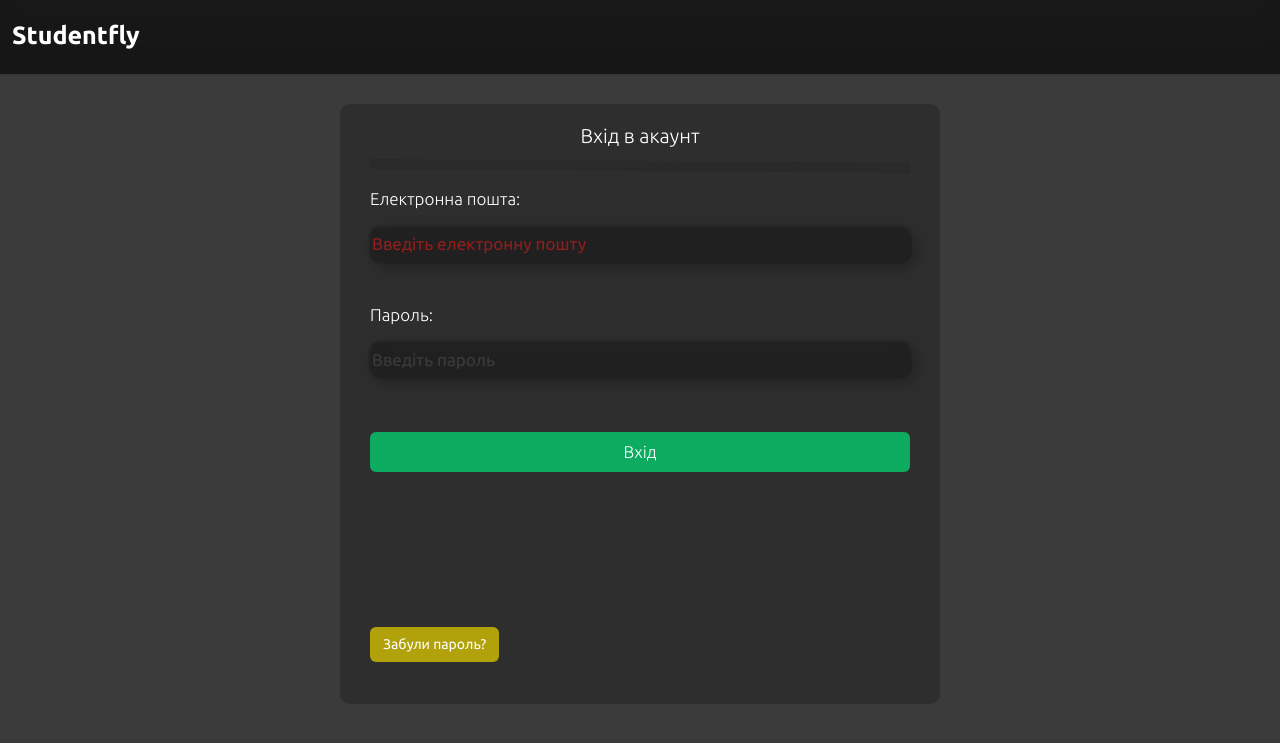
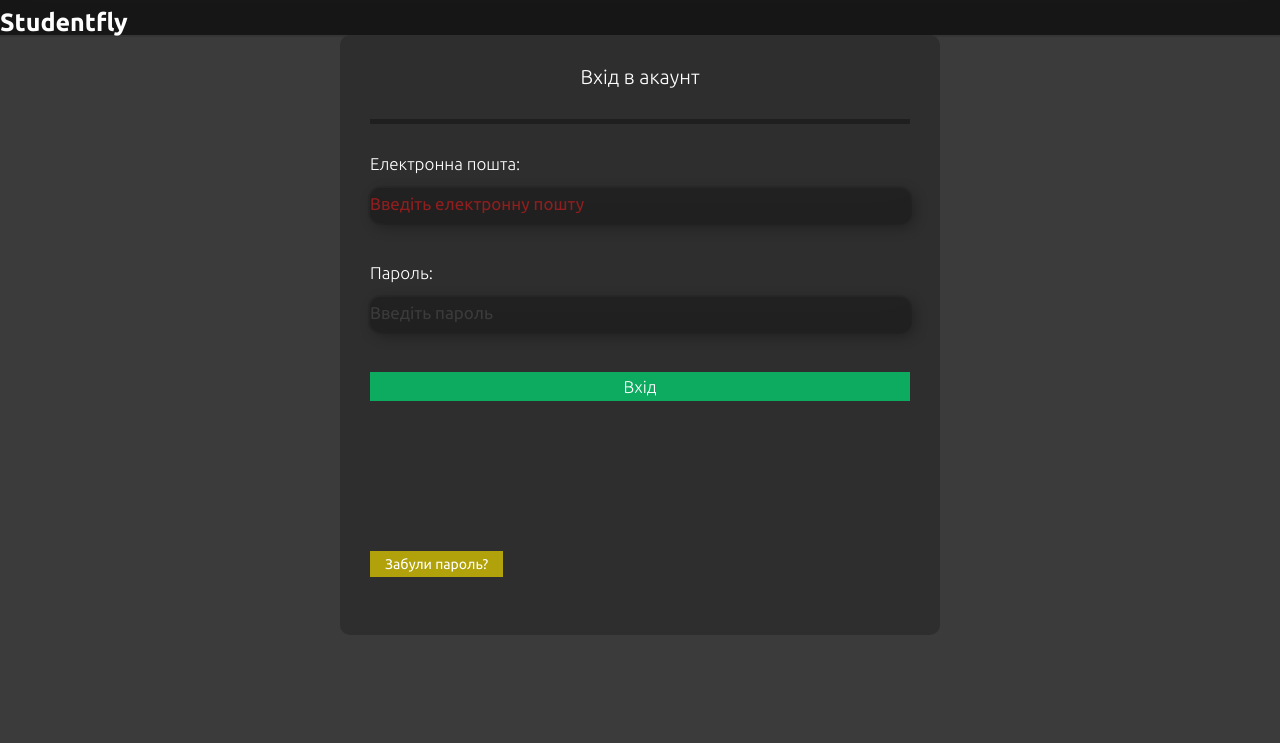
Before and after one commit to Munssin/cosy-students-network, a Django app: template socnetwork/templates/auth/index.html in a window 1280 px wide. Shown: the top 743 px of the page. Run offline with Django 4.2, Linux system fonts and the light colour scheme; the template is opened without the code that fills it, so the values that code supplies are empty.

Commit message:
some fix

```diff
--- a/socnetwork/templates/auth/assets/css/main.css
+++ b/socnetwork/templates/auth/assets/css/main.css
@@ -1,3 +1,59 @@
+* {
+    padding: 0;
+    margin: 0;
+    box-sizing: border-box;
+}
+
+*, *:before, *:after {
+    box-sizing: border-box;
+}
+
+html, body {
+    margin: 0;
+    padding: 0;
+    font-size: 18px;
+    font-family: "Ubuntu", sans-serif;
+    transition: 0.3s all ease;
+}
+
+body {
+    overflow-x: hidden;
+}
+
+a {
+    text-decoration: none;
+    transition: 0.3s all ease;
+}
+
+input {
+    outline: none;
+}
+
+input::-webkit-outer-spin-button,
+input::-webkit-inner-spin-button {
+    -webkit-appearance: none;
+}
+
+ol,
+ul {
+    list-style: none;
+    margin: 0;
+    padding: 0;
+}
+
+li {
+    line-height: 30px;
+}
+
+p {
+    line-height: 30px;
+    word-wrap: break-word;
+}
+
+button {
+    border: transparent;
+}
+
 body {
     background: #3B3B3B;
     background-size: 100%;
@@ -47,6 +103,10 @@ body {
     font-family: "Ubuntu", sans-serif;
 }
 
+.login-page .form .form-one-yellow {
+    margin-top: 150px;
+}
+
 .button {
     margin-top: 250px;
 }
@@ -91,10 +151,6 @@ body {
   font-display: swap;
 }
 
-.text {
-    font-family: "Ubuntu", sans-serif;
-}
-
 button {
     font-family: "Ubuntu", sans-serif;
 }
@@ -105,10 +161,8 @@ button {
 }
 
 .form-one-green {
-    position: relative;
-    bottom: -45px;
     width: 540px;
-    left: 30px;
+    padding: 5px 15px;
     font-family: "Ubuntu", sans-serif;
     font-style: normal;
     font-size: 17px;
@@ -116,7 +170,7 @@ button {
 }
 
 .form-two-green {
-    margin-right: 30px;
+    padding: 5px 15px;
     width: 240px;
     float: right;
     font-family: "Ubuntu", sans-serif;
@@ -131,9 +185,7 @@ button {
 }
 
 .form-one-yellow {
-    position: relative;
-    bottom: -200px;
-    left: 30px;
+    padding: 5px 15px;
     font-family: "Ubuntu", sans-serif;
     font-style: normal;
     font-size: 14px;
@@ -141,7 +193,6 @@ button {
 
 .form-two-yellow {
     width: 150px;
-    margin-left: 30px;
     font-family: "Ubuntu", sans-serif;
     font-style: normal;
     font-size: 15px;
@@ -306,32 +357,34 @@ p {
     height: 600px;
     background: #2E2E2E;
     border-radius: 10px;
-    margin: 30px auto;
+    margin: auto;
+    padding: 30px;
 }
 
 .form .form-group {
-    margin-bottom: 10px;
-    margin-top: 40px;
-    margin-left: 30px;
+    margin-bottom: 40px;
+}
+
+.form .form-group:last-child {
+    margin-bottom: 30px;
 }
 
 .form-name-h3 {
     position: relative;
     text-align: center;
-    bottom: -20px;
     font-family: "Ubuntu", sans-serif;
     font-style: normal;
     font-size: 20px;
     font-weight: 300;
     color: #FFFFFF;
+    margin-bottom: 30px;
 }
 
 hr {
     position: relative;
-    bottom: -25px;
-    width: 540px;
-    height: 0px;
-    margin: auto;
-    border: 5px solid #1F1F1F;
-    transform: rotate(-179.6deg);
+    width: 100%;
+    height: 5px;
+    background: #1F1F1F;
+    border: none;
+    margin-bottom: 30px;
 }
--- a/socnetwork/templates/auth/email.html
+++ b/socnetwork/templates/auth/email.html
@@ -4,10 +4,8 @@
     <meta charset="UTF-8">
     <meta name="viewport" content="width=device-width, user-scalable=no, initial-scale=1.0, maximum-scale=1.0, minimum-scale=1.0">
     <meta http-equiv="X-UA-Compatible" content="ie=edge">
-    <script src="https://cdn.jsdelivr.net/npm/bootstrap@5.3.0-alpha1/dist/js/bootstrap.bundle.min.js" integrity="sha384-w76AqPfDkMBDXo30jS1Sgez6pr3x5MlQ1ZAGC+nuZB+EYdgRZgiwxhTBTkF7CXvN" crossorigin="anonymous"></script>
-    <link href="https://cdn.jsdelivr.net/npm/bootstrap@5.3.0-alpha1/dist/css/bootstrap.min.css" rel="stylesheet" integrity="sha384-GLhlTQ8iRABdZLl6O3oVMWSktQOp6b7In1Zl3/Jr59b6EGGoI1aFkw7cmDA6j6gD" crossorigin="anonymous">
-    <link href="assets/css/main.min.css" rel="stylesheet" type="text/css">
     <title>General</title>
+    <link rel="stylesheet" href="assets/css/main.css">
 
 </head>
 <body>
--- a/socnetwork/templates/auth/index.html
+++ b/socnetwork/templates/auth/index.html
@@ -4,15 +4,13 @@
     <meta charset="UTF-8">
     <meta name="viewport" content="width=device-width, user-scalable=no, initial-scale=1.0, maximum-scale=1.0, minimum-scale=1.0">
     <meta http-equiv="X-UA-Compatible" content="ie=edge">
-    <script src="https://cdn.jsdelivr.net/npm/bootstrap@5.3.0-alpha1/dist/js/bootstrap.bundle.min.js" integrity="sha384-w76AqPfDkMBDXo30jS1Sgez6pr3x5MlQ1ZAGC+nuZB+EYdgRZgiwxhTBTkF7CXvN" crossorigin="anonymous"></script>
-    <link href="https://cdn.jsdelivr.net/npm/bootstrap@5.3.0-alpha1/dist/css/bootstrap.min.css" rel="stylesheet" integrity="sha384-GLhlTQ8iRABdZLl6O3oVMWSktQOp6b7In1Zl3/Jr59b6EGGoI1aFkw7cmDA6j6gD" crossorigin="anonymous">
-    <link href="assets/css/main.min.css" rel="stylesheet" type="text/css">
     <title>General</title>
+    <link rel="stylesheet" href="assets/css/main.css">
 
 </head>
 <body>
 
-   <div class="box">
+   <div class="login-page">
        <nav class="navbar  nav-color">
            <div class="container-fluid">
                <a class="nav-name navbar-brand" href="#">
@@ -23,7 +21,6 @@
        <form class="form">
            <h3 class="form-name-h3">Вхід в акаунт</h3>
            <hr>
-
 
            <div class="form-group">
                <!--        fail-data - якщо неправильно введенні дані-->
--- a/socnetwork/templates/auth/login.html
+++ b/socnetwork/templates/auth/login.html
@@ -4,10 +4,8 @@
     <meta charset="UTF-8">
     <meta name="viewport" content="width=device-width, user-scalable=no, initial-scale=1.0, maximum-scale=1.0, minimum-scale=1.0">
     <meta http-equiv="X-UA-Compatible" content="ie=edge">
-    <script src="https://cdn.jsdelivr.net/npm/bootstrap@5.3.0-alpha1/dist/js/bootstrap.bundle.min.js" integrity="sha384-w76AqPfDkMBDXo30jS1Sgez6pr3x5MlQ1ZAGC+nuZB+EYdgRZgiwxhTBTkF7CXvN" crossorigin="anonymous"></script>
-    <link href="https://cdn.jsdelivr.net/npm/bootstrap@5.3.0-alpha1/dist/css/bootstrap.min.css" rel="stylesheet" integrity="sha384-GLhlTQ8iRABdZLl6O3oVMWSktQOp6b7In1Zl3/Jr59b6EGGoI1aFkw7cmDA6j6gD" crossorigin="anonymous">
-    <link href="assets/css/main.min.css" rel="stylesheet" type="text/css">
     <title>General</title>
+    <link rel="stylesheet" href="assets/css/main.css">
 
 </head>
 <body>
@@ -41,7 +39,5 @@
        </form>
    </div>
 
-
-
 </body>
 </html>
--- a/socnetwork/templates/gulpfile.js
+++ b/socnetwork/templates/gulpfile.js
@@ -67,8 +67,7 @@ function html() {
         .pipe(panini({
             root: srcPath,
             layouts: srcPath + "tpl/layouts/",
-            partials: srcPath + "tpl/partials/",
-            data: srcPath + "tpl/data/"
+            partials: srcPath + "tpl/partials/"
         }))
         .pipe(dest(path.build.html))
         .pipe(browserSync.reload({stream:true}));
--- /dev/null
+++ b/socnetwork/templates/src/assets/scss/base/_base.scss
@@ -0,0 +1,55 @@
+* {
+  padding: 0;
+  margin: 0;
+  box-sizing: border-box;
+}
+
+*, *:before, *:after {
+  box-sizing: border-box;
+}
+
+html, body {
+  margin: 0;
+  padding: 0;
+  font-size: 18px;
+  font-family: 'Ubuntu', sans-serif;
+  transition: .3s all ease;
+}
+
+body {
+  overflow-x: hidden;
+}
+
+a {
+  text-decoration: none;
+  transition: .3s all ease;
+}
+
+input {
+  outline: none;
+}
+
+input::-webkit-outer-spin-button,
+input::-webkit-inner-spin-button {
+  -webkit-appearance: none;
+}
+
+ol,
+ul {
+  list-style: none;
+  margin: 0;
+  padding: 0;
+}
+
+li {
+  line-height: 30px;
+}
+
+p {
+  line-height: 30px;
+  word-wrap: break-word;
+}
+
+button {
+  border: transparent;
+}
--- a/socnetwork/templates/src/assets/scss/base/_fonts.scss
+++ b/socnetwork/templates/src/assets/scss/base/_fonts.scss
@@ -49,7 +49,3 @@
   font-style: normal;
   font-display: swap;
 }
-
-.text{
-  font-family: 'Ubuntu', sans-serif;
-}
--- a/socnetwork/templates/src/assets/scss/base/_style-index.scss
+++ b/socnetwork/templates/src/assets/scss/base/_style-index.scss
@@ -53,3 +53,11 @@ body {
   text-decoration: none;
   font-family: 'Ubuntu', sans-serif;
 }
+
+.login-page{
+  .form{
+    .form-one-yellow{
+      margin-top: 150px;
+    }
+  }
+}
--- a/socnetwork/templates/src/assets/scss/elements/_btn.scss
+++ b/socnetwork/templates/src/assets/scss/elements/_btn.scss
@@ -1,28 +1,25 @@
 
-button{
+button {
   font-family: "Ubuntu", sans-serif;
 }
+
 .btn-green {
   background-color: #0cab5f;
   color: white;
 
 }
 
-.form-one-green{
-  position: relative;
-  bottom: -45px;
+.form-one-green {
   width: 540px;
-  left:30px;
+  padding: 5px 15px;
   font-family: 'Ubuntu', sans-serif;
   font-style: normal;
   font-size: 17px;
   font-weight: 300;
-
-
 }
 
-.form-two-green{
-  margin-right:  30px;
+.form-two-green {
+  padding: 5px 15px;
   width: 240px;
   float: right;
   font-family: 'Ubuntu', sans-serif;
@@ -33,24 +30,21 @@ button{
 
 }
 
-.btn-yellow{
+.btn-yellow {
   background-color: #b1a10b;
-  color:white;
+  color: white;
 }
 
-.form-one-yellow{
-  position: relative;
-  bottom: -200px;
-  left:30px;
+.form-one-yellow {
+  padding: 5px 15px;
   font-family: 'Ubuntu', sans-serif;
   font-style: normal;
   font-size: 14px;
 }
 
-.form-two-yellow{
+.form-two-yellow {
 
   width: 150px;
-margin-left: 30px;
   font-family: 'Ubuntu', sans-serif;
   font-style: normal;
   font-size: 15px;
@@ -58,11 +52,9 @@ margin-left: 30px;
 }
 
 
-
-
-.btn-light-yellow{
+.btn-light-yellow {
   background-color: #ada76a;
-  color:white;
+  color: white;
 }
 
 .btn-light-yellow:hover {
@@ -72,7 +64,7 @@ margin-left: 30px;
   transition: all 3s ease;
 }
 
-.btn-light-yellow:active{
+.btn-light-yellow:active {
   color: white;
   background: #d3cb81;
   border: #d3cb81;
@@ -86,7 +78,7 @@ margin-left: 30px;
   transition: all 3s ease;
 }
 
-.btn-yellow:active{
+.btn-yellow:active {
   color: white;
   background: #d7c30d;
   border: #d7c30d;
@@ -99,21 +91,23 @@ margin-left: 30px;
   transition: all 3s ease;
 }
 
-.btn-green:active{
+.btn-green:active {
   color: white;
   background: #0ed174;
   border: #0ed174;
 }
 
 
-.btn-dark{
+.btn-dark {
   background-color: #353535;
-  color:white;
-  &.active{
-    background-color:#b1a10b ;
+  color: white;
+
+  &.active {
+    background-color: #b1a10b;
     border: #b1a10b;
   }
-  &:hover{
+
+  &:hover {
     background: #353535;
     border: #353535;
   }
--- a/socnetwork/templates/src/assets/scss/elements/_forms.scss
+++ b/socnetwork/templates/src/assets/scss/elements/_forms.scss
@@ -5,40 +5,35 @@
   background: #2E2E2E;
   border-radius: 10px;
 
-  margin: 30px auto;
-
-
-
-
-
+  margin: auto;
+  padding: 30px;
 
   .form-group {
-    margin-bottom: 10px;
-    margin-top:40px ;
-    margin-left: 30px;
+    margin-bottom: 40px;
+    &:last-child{
+      margin-bottom: 30px;
+    }
   }
-
-
 }
 
 .form-name-h3 {
   position: relative;
   text-align: center;
-  bottom: -20px;
+
   font-family: 'Ubuntu', sans-serif;
   font-style: normal;
   font-size: 20px;
   font-weight: 300;
   color: #FFFFFF;
+  margin-bottom: 30px;
 }
 
 
 hr {
   position: relative;
-  bottom: -25px;
-  width: 540px;
-  height: 0px;
-  margin: auto;
-  border: 5px solid #1F1F1F;
-  transform: rotate(-179.6deg);
+  width: 100%;
+  height: 5px;
+  background: #1F1F1F;
+  border: none;
+  margin-bottom: 30px;
 }
--- a/socnetwork/templates/src/assets/scss/main.scss
+++ b/socnetwork/templates/src/assets/scss/main.scss
@@ -1,3 +1,4 @@
+@import "base/base";
 @import "base/style-index";
 @import "base/style-login";
 @import "base/style-email";
--- a/socnetwork/templates/src/index.html
+++ b/socnetwork/templates/src/index.html
@@ -3,7 +3,7 @@ layout: default
 title: General
 ---
 
-<div class="box">
+<div class="login-page">
     <nav class="navbar  nav-color">
         <div class="container-fluid">
             <a class="nav-name navbar-brand" href="#">
@@ -14,7 +14,6 @@ title: General
     <form class="form">
         <h3 class="form-name-h3">Вхід в акаунт</h3>
         <hr>
-
 
         <div class="form-group">
             <!--        fail-data - якщо неправильно введенні дані-->
--- a/socnetwork/templates/src/tpl/partials/head.html
+++ b/socnetwork/templates/src/tpl/partials/head.html
@@ -2,3 +2,4 @@
  <meta name="viewport" content="width=device-width, user-scalable=no, initial-scale=1.0, maximum-scale=1.0, minimum-scale=1.0">
  <meta http-equiv="X-UA-Compatible" content="ie=edge">
  <title>{{title}}</title>
+ <link rel="stylesheet" href="assets/css/main.css">
```
Also changed, not shown: socnetwork/templates/app/gulpfile.js (deleted, +0 -179 lines), socnetwork/templates/auth/assets/css/main.min.css, socnetwork/templates/src/tpl/data/data.json (deleted). Lines whose indentation alone changed are shown as unchanged.
